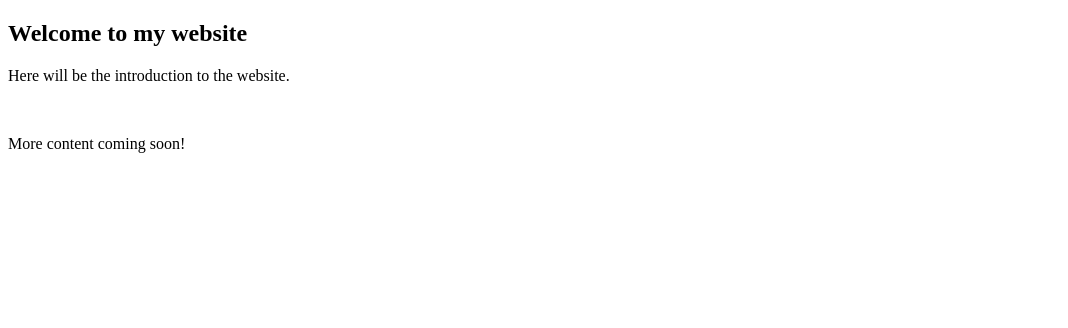
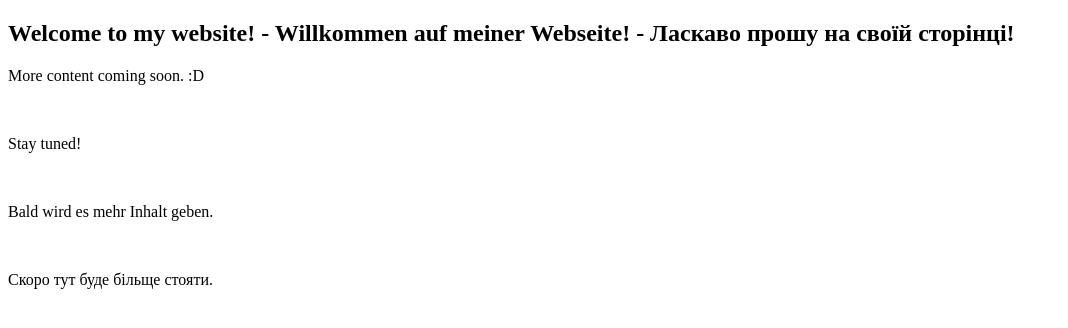
Before and after one commit to LaaTheCoder/LaaTheCoder.github.io, a plain HTML site: page index.html in a window 1280 px wide. Shown: the whole page, without its empty margins (0-1068 px from the left). Drawn offline with Linux system fonts and the light colour scheme.

Commit message:
DE und UKR Willkomen
Update auf drei Sprachen

```diff
--- a/index.html
+++ b/index.html
@@ -1,14 +1,17 @@
 <!DOCTYPE html>
 <html>
   <section>
-    <h1>Welcome to my website</h1>
+    <h1>Welcome to my website! - Willkommen auf meiner Webseite! - Ласкаво прошу на своїй сторінці!</h1>
   </section>
   <section>
     <body>
-      <p>Here will be the introduction to the website.</p>
+      <p>More content coming soon. :D</p>
       <br>
-      <p>More content coming soon!</p>
-
+      <p>Stay tuned!</p>
+      <br>
+      <p>Bald wird es mehr Inhalt geben.</p>
+      <br>
+      <p>Скоро тут буде більще стояти.</p>
 
     </body>
   </section>
```
